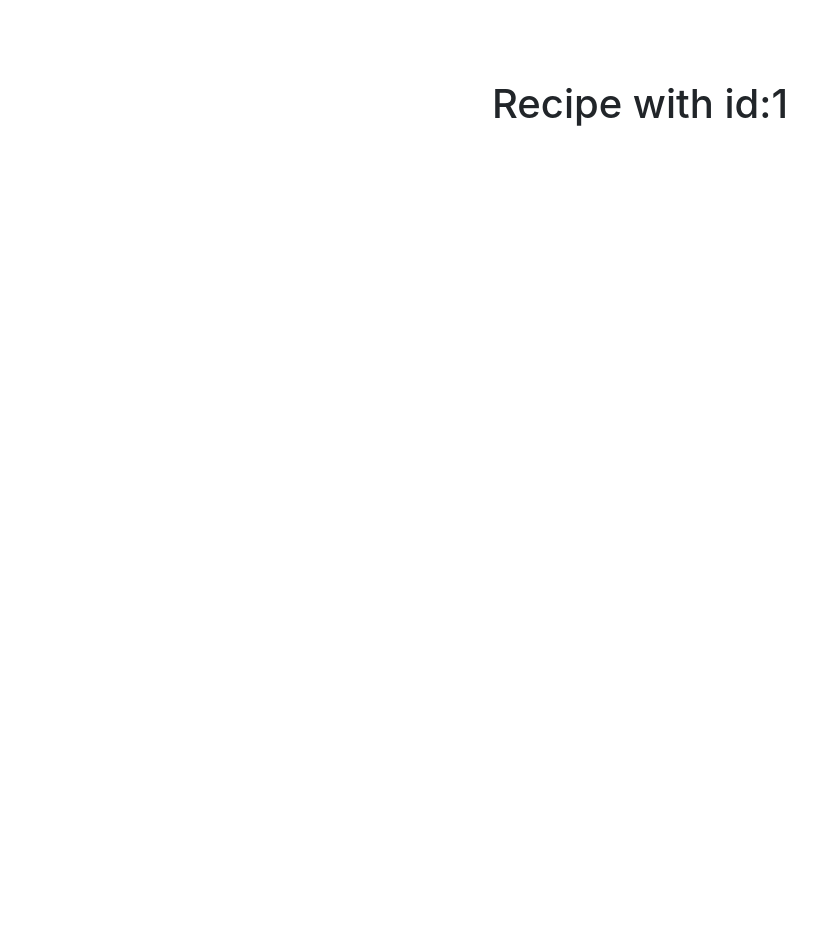
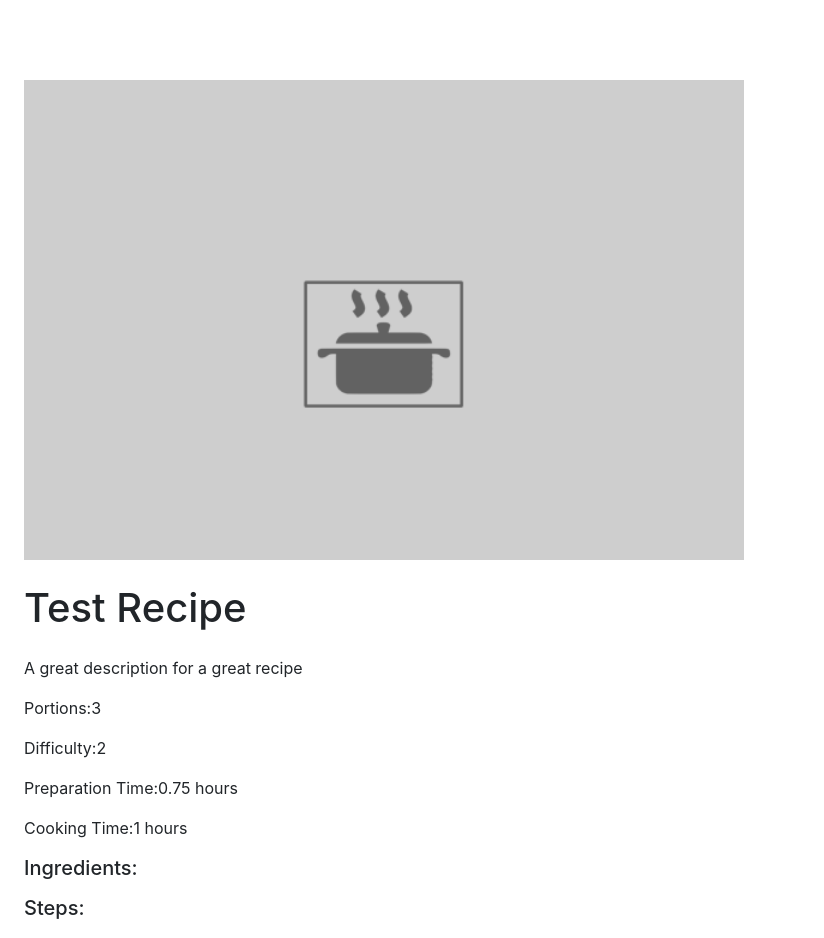
Before and after one commit to Retky/CookTheWeek-React, a React (Create React App) app: page /recipes/1 in a window 1280 px wide. Shown: the top 938 px of the page, without its empty margins (0-824 px from the left). Before the commit the page ends 800 px from the top, so only its background shows below. Built offline with nearby package versions, Linux system fonts and the light colour scheme.

Commit message:
Mod recipe details display

```diff
--- a/src/pages/DetailRecipe.jsx
+++ b/src/pages/DetailRecipe.jsx
@@ -2,6 +2,7 @@ import React, { useEffect } from 'react';
 import { useSelector, useDispatch } from 'react-redux';
 import { useParams } from 'react-router-dom';
 import { fetchRecipe } from '../store/reducers/recipeReducer';
+import loadImage from '../images/loadImage.webp';
 
 const DetailRecipe = () => {
   const { id } = useParams();
@@ -13,11 +14,66 @@ const DetailRecipe = () => {
   }, [dispatch, id]);
 
   return (
-    <div className="header-space container">
-      <h1 className="text-center my-4">
-        Recipe with id:
-        {recipe.id}
-      </h1>
+    <div className="header-space m-4 mb-5">
+      <div style={{ maxWidth: '720px', maxHeight: '480px' }} className="overflow-hidden">
+        <img
+          src={recipe.image_url ? recipe.image_url : loadImage}
+          className="card-img-top img-fluid"
+          alt="recipe"
+        />
+      </div>
+      <div className="card-body">
+        <h1 className="my-4">{recipe.name}</h1>
+        <p className="card-text">{recipe.description}</p>
+        <p>
+          Portions:
+          {recipe.portions}
+        </p>
+        <p>
+          Difficulty:
+          {recipe.difficulty}
+        </p>
+        <p>
+          Preparation Time:
+          {recipe.preparation_time}
+          {' '}
+          hours
+        </p>
+        <p>
+          Cooking Time:
+          {recipe.cooking_time}
+          {' '}
+          hours
+        </p>
+      </div>
+      <div className="card-body">
+        <h5>Ingredients:</h5>
+        <ul>
+          {recipe.recipe_ingredients_attributes
+            && recipe.recipe_ingredients_attributes.map((ingredient) => (
+              <li key={ingredient.id}>
+                {ingredient.name}
+                :
+                {ingredient.quantity}
+                {' '}
+                {ingredient.unit}
+              </li>
+            ))}
+        </ul>
+      </div>
+      <div className="card-body">
+        <h5>Steps:</h5>
+        <ol>
+          {recipe.recipe_steps_attributes
+            && recipe.recipe_steps_attributes.map((step) => (
+              <li key={step.id}>{step.instructions}</li>
+            ))}
+        </ol>
+      </div>
+      <div className="card-body">
+        <h5>Tips:</h5>
+        {recipe.tips}
+      </div>
     </div>
   );
 };
```
